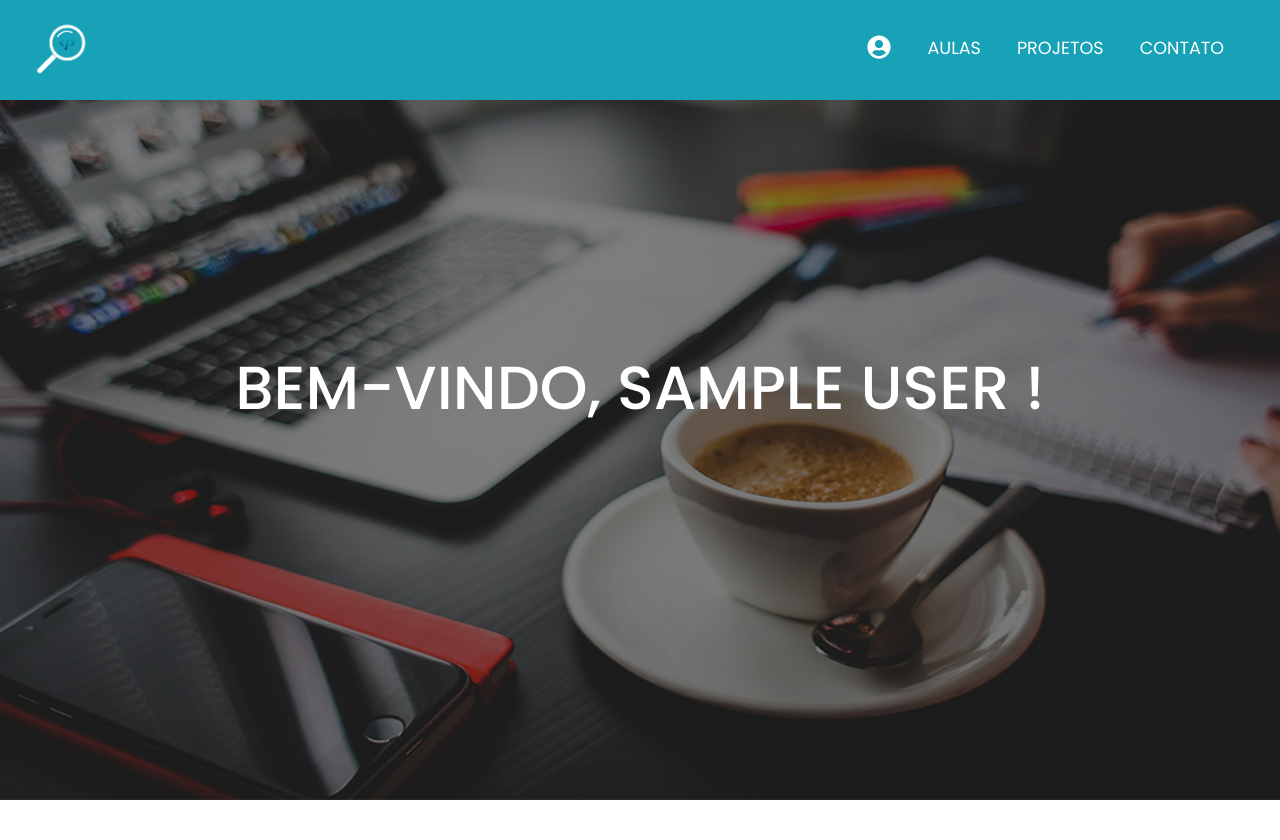
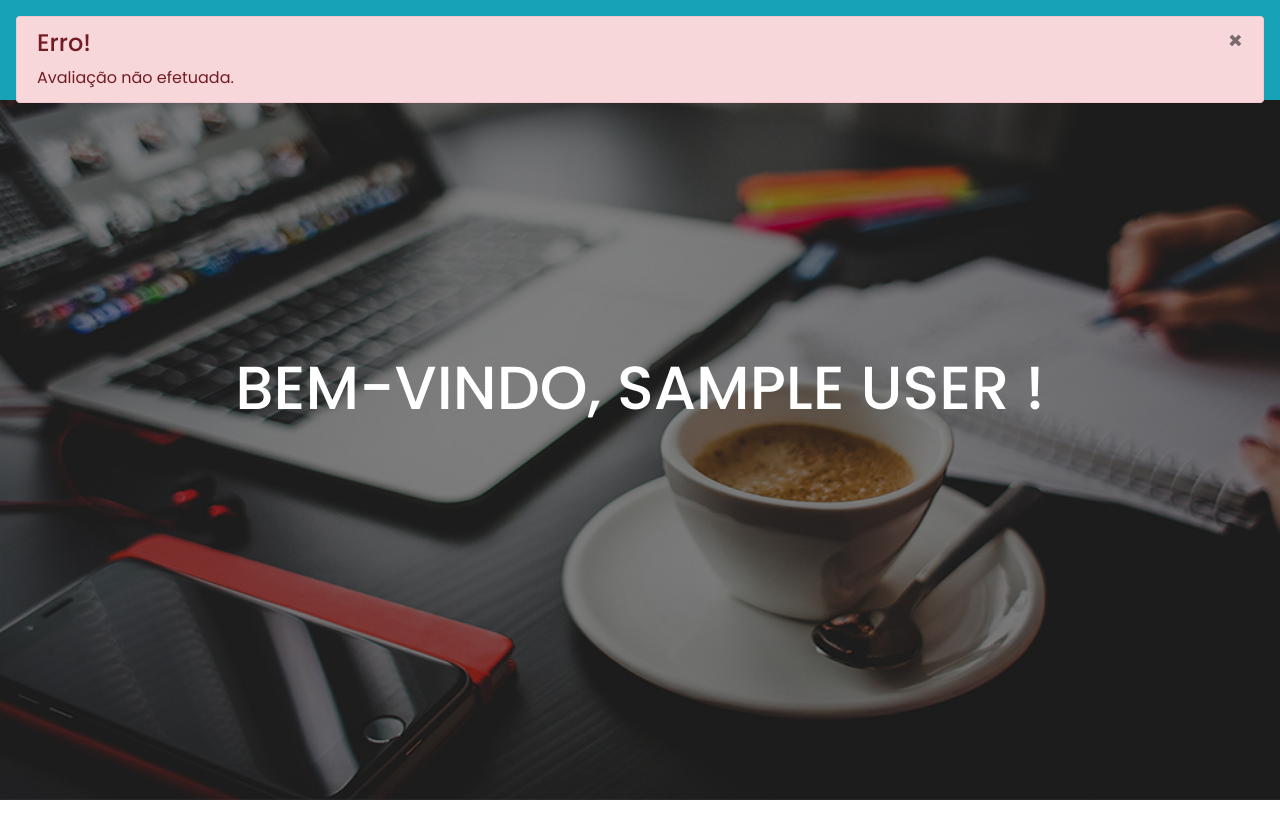
Before and after one commit to caioantoniodev/findjobs, a PHP site: page / in a window 1280 px wide. Shown: the top 840 px of the page. Run offline with PHP 8.4, Linux system fonts and the light colour scheme; the visitor is signed in with stand-in values (Sample User, id 1); data that the repository does not hold is empty; some libraries are stand-ins or nearby versions.

Commit message:
Mudando o estilo da mensagem

```diff
--- a/index.php
+++ b/index.php
@@ -296,7 +296,7 @@ include('connection.php');
           <div class="modal-dialog" role="document">
             <div class="modal-content col-12">
               <div class="modal-header">
-                <h4 class="modal-title" id="myModalLabel">Rate Us!</h4>
+                <h4 class="modal-title" id="myModalLabel">Nos avalie!</h4>
                 <button type="button" class="close" data-dismiss="modal" aria-label="Close"><span aria-hidden="true">&times;</span></button>
               </div>
               <div class="modal-body">
@@ -318,7 +318,7 @@ include('connection.php');
                     <input class="form-control" type="text" name="profissao" id="prof" placeholder="Profession" value="<?= $info_pessoais['profissao'] ?>" onkeypress="return ApenasLetras(event,this);" required="required">
                   </div>
                   <div class="form-group">
-                    <textarea id="desc" rows="5" name="opniao" placeholder="Leave Your Opinion" required="required" style="width: 100%;"></textarea>
+                    <textarea id="desc" rows="5" name="opniao" placeholder="Sua opnião" required="required" style="width: 100%;"></textarea>
                   </div>
                   <div class="estrelas">
                     <input type="radio" id="vazio" name="estrela" value="" checked>
@@ -339,10 +339,10 @@ include('connection.php');
                     <input type="radio" id="estrela5" name="estrela" value="5">
                   </div>
                   <div class="form-group">
-                    <input type="submit" name="enviar" class="btn btn-outline-dark" id="enviar" />
+                    <input type="submit" name="enviar" class="btn btn-outline-dark" id="enviar" value="enviar" />
                   </div>
                 </form>
-                <a class="link" href="contact.php">Did you have any problem?</a>
+                <a class="link" href="contact.php">Você teve um problema?</a>
               </div>
             </div>
           </div>
@@ -353,7 +353,7 @@ include('connection.php');
     <div class="container padding" align="center">
       <div class="row text-center padding">
         <div class="col-12">
-          <h2>Follow Us</h2>
+          <h2>Siga-nos</h2>
         </div>
         <div class="col-12 social padding">
           <a href="https://twitter.com/FindJobsTCC"><i class="fab fa-twitter"></i></a>
@@ -367,12 +367,18 @@ include('connection.php');
     <!--Response evaluation-->
     <?php
     if (isset($_SESSION['avbem_sucedido'])) {
-      echo "<script>alert('SUCESSO: Avaliação efetuada.');</script>";
+      echo '<div class="alert alert-success fixed-top m-3" style="transition: .6s ease-in">
+      <button type="button" class="close" data-dismiss="alert">&times;</button>
+      <h4 class="alert-heading">Sucesso!</h4>
+      Avaliação efetuada.</div>';
     }
     unset($_SESSION['avbem_sucedido']);
 
     if (isset($_SESSION['avmal_sucedido'])) {
-      echo "<script>alert('ERRO: Avaliação não efetuada.');</script>";
+      echo '<div class="alert alert-danger fixed-top m-3 " style="transition: .1s ">
+      <button type="button" class="close" data-dismiss="alert">&times;</button>
+      <h4 class="alert-heading">Erro!</h4>
+      Avaliação não efetuada.</div>';
     }
     unset($_SESSION['avmal_sucedido']);
     ?>
```
